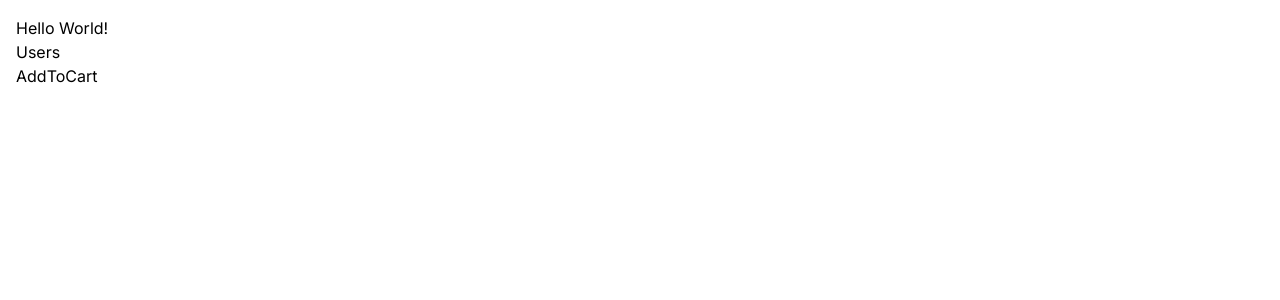
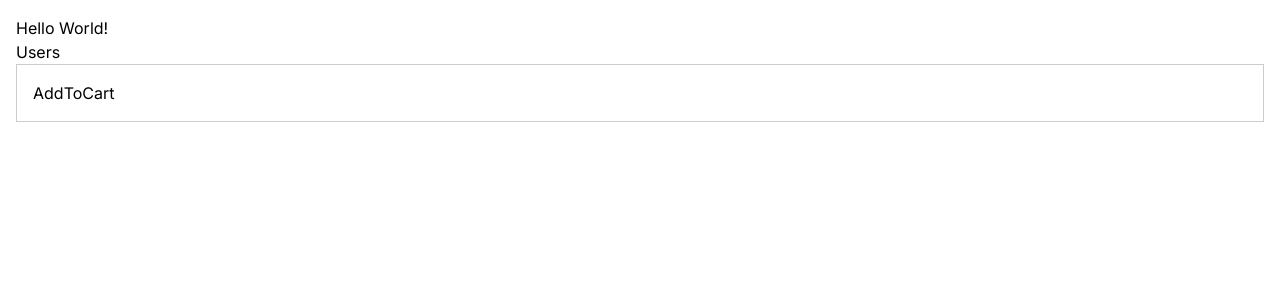
Before and after one commit to KaluGithub/nextjs-tutorial, a Next.js app in the folder next-app/: page / in a window 1280 px wide. Shown: the top 300 px of the page. Built offline with nearby package versions, Linux system fonts and the light colour scheme.

Commit message:
CSS Styling

```diff
--- a/next-app/app/components/ProductCard.tsx
+++ /dev/null
@@ -1,7 +0,0 @@
-import React from "react";
-
-const ProductCard = () => {
-  return <div>AddToCart</div>;
-};
-
-export default ProductCard;
--- /dev/null
+++ b/next-app/app/components/ProductCard/ProductCard.module.css
@@ -0,0 +1,5 @@
+.card {
+padding: 1rem;
+border: 1px solid #ccc;
+
+}
--- /dev/null
+++ b/next-app/app/components/ProductCard/ProductCard.tsx
@@ -0,0 +1,8 @@
+import React from "react";
+import styles from "./ProductCard.module.css";
+
+const ProductCard = () => {
+  return <div className={styles.card}>AddToCart</div>;
+};
+
+export default ProductCard;
--- a/next-app/app/page.tsx
+++ b/next-app/app/page.tsx
@@ -1,6 +1,6 @@
 import Image from "next/image";
 import Link from "next/link";
-import ProductCard from "./components/ProductCard";
+import ProductCard from "./components/ProductCard/ProductCard";
 
 export default function Home() {
   return (
```
Also changed, not shown: next-app/app/components/ProductCard/AddToCart.tsx (renamed from next-app/app/components/AddToCart.tsx).
